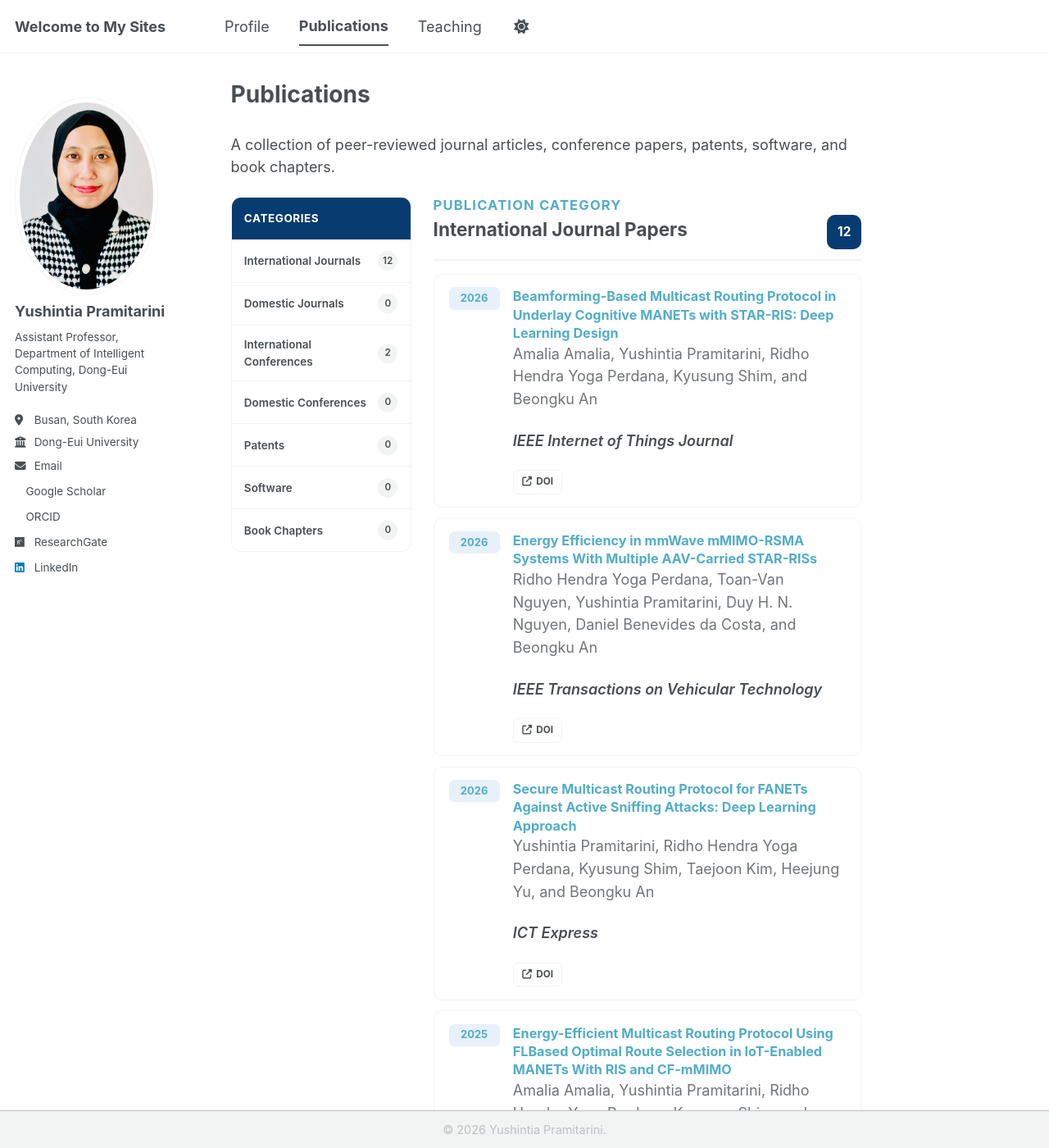
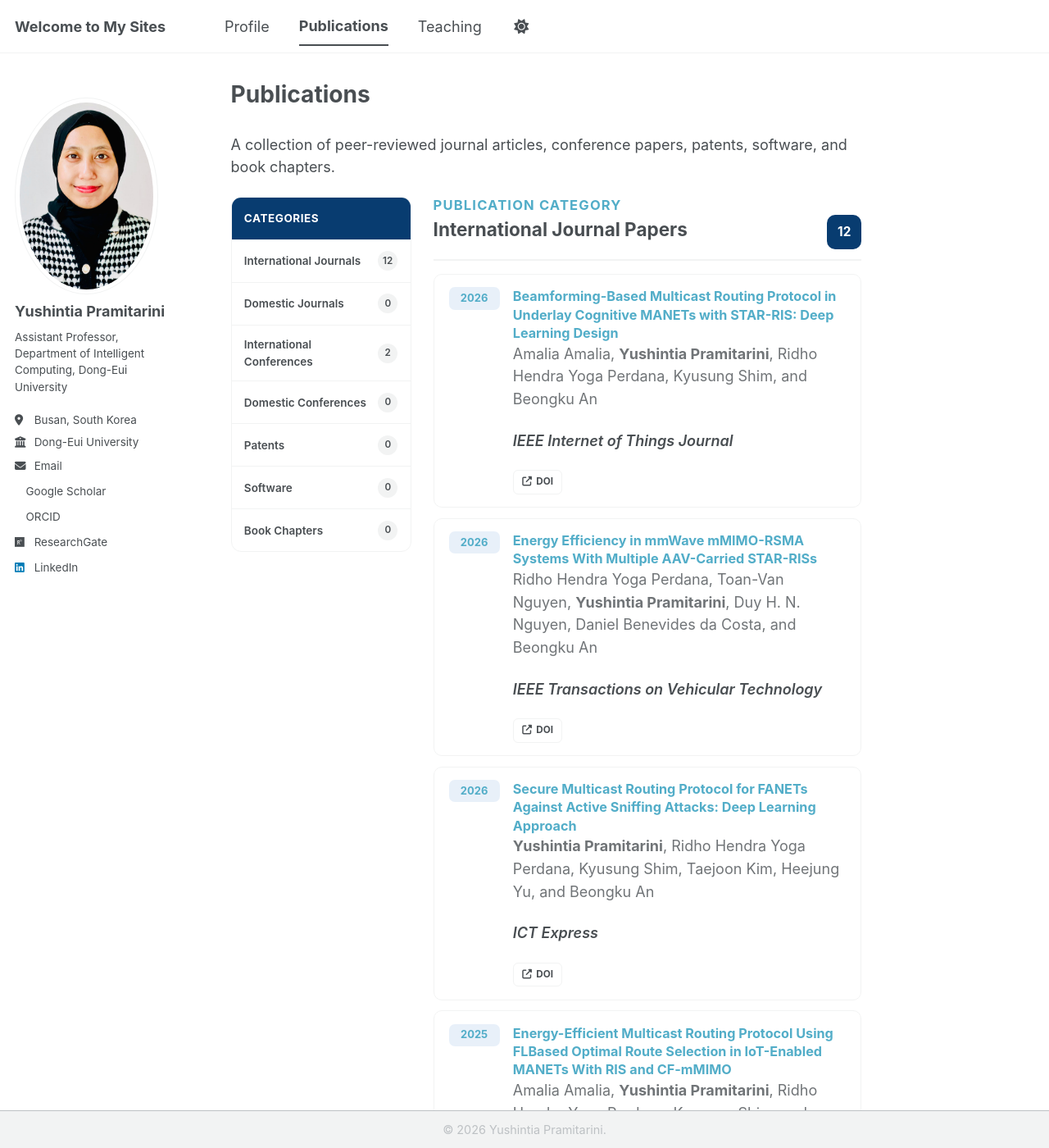
Before and after one commit to yushintia/yushintia.github.io, a Jekyll site: the page built from _pages/publications.md, in a window 1280 px wide and 1400 px high. Shown: the whole window at 82% size. Built offline with Jekyll 4.4.1, drawn with Linux system fonts in a browser that asks for light colours; a style sheet for code colours, icons or effects is not loaded; part of the change alters nothing that is shown; some of the changed text lies outside the part shown.

Commit message:
Highlight Yushintia Pramitarini in publications

```diff
--- a/_pages/publications.md
+++ b/_pages/publications.md
@@ -103,7 +103,8 @@ author_profile: true
                   </h3>
 
                   <p class="pub-authors">
-                    {{ item.authors }}
+                    {{ item.authors
+                     | replace: "Yushintia Pramitarini", "<strong>Yushintia Pramitarini</strong>" }}
                   </p>
                   {% if item.venue and item.venue != "" %}
                     <p class="pub-venue">
```
